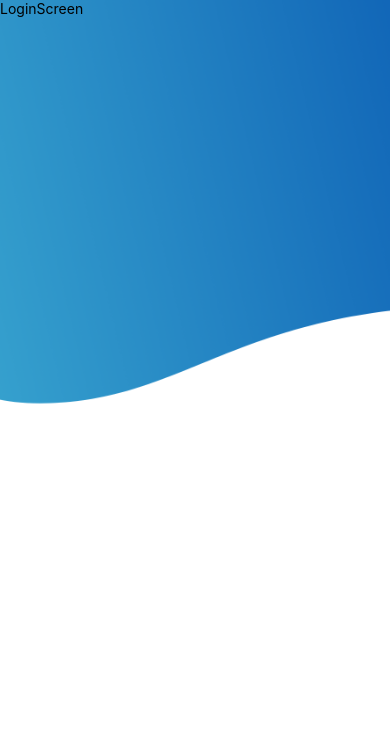
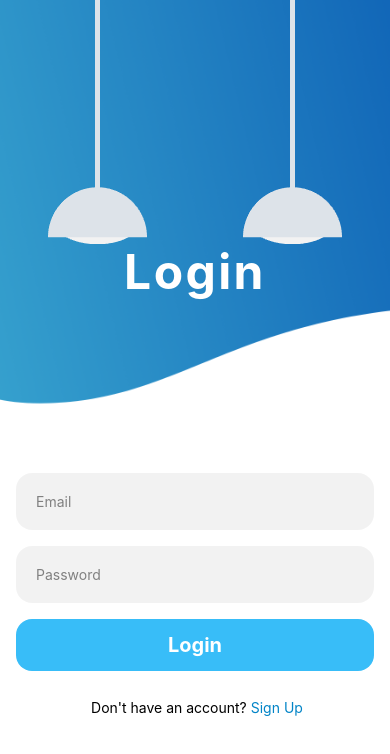
Before and after one commit to shakoorlab/Phenotyping-App, a React Native app in the folder Phenotyping/: screen /Login in a window 390 px wide. Shown: the top 754 px of the page. Built offline with nearby package versions, Linux system fonts and the light colour scheme.

Commit message:
login page template

```diff
--- a/Phenotyping/screens/login/LoginScreen.js
+++ b/Phenotyping/screens/login/LoginScreen.js
@@ -1,14 +1,65 @@
-import { View, Text, Image } from "react-native";
+import { View, Text, Image, TextInput, TouchableOpacity } from "react-native";
 import React from "react";
+import { StatusBar } from "expo-status-bar";
 
 export default function LoginScreen() {
   return (
     <View className="bg-white h-full w-full">
+      <StatusBar style="light" />
       <Image
         className="h-full w-full absolute"
         source={require("../../assets/images/background.png")}
       />
-      <Text>LoginScreen</Text>
+      <View className="flex-row justify-around w-full absolute">
+        <Image
+          className="h-[225] w-[90]"
+          source={require("../../assets/images/light.png")}
+        />
+        <Image
+          className="h-[160] w-[65]"
+          source={require("../../assets/images/light.png")}
+        />
+      </View>
+
+      {/* title and form */}
+      <View className="h-full w-full flex justify-around pt-40 pb-10">
+        {/* title */}
+        <View className="flex items-center">
+          <Text className="text-white font-bold tracking-wider text-5xl">
+            Login
+          </Text>
+        </View>
+
+        {/* form */}
+        <View className="flex items-center mx-4 space-y-4">
+          <View className="bg-black/5 p-5 rounded-2xl w-full">
+            <TextInput placeholder="Email" placeholderTextColor={"gray"} />
+          </View>
+          <View className="bg-black/5 p-5 rounded-2xl w-full mb-3">
+            <TextInput
+              placeholder="Password"
+              placeholderTextColor={"gray"}
+              secureTextEntry
+            />
+          </View>
+          {/* Login button */}
+          <View className="w-full">
+            <TouchableOpacity className="w-full bg-sky-400 p-3 rounded-2xl mb-3">
+              <Text className="text-xl font-bold text-white text-center">
+                Login
+              </Text>
+            </TouchableOpacity>
+          </View>
+          {/* directing to signing up */}
+          <View className="flex-row justify-center">
+            <Text> Don't have an account? </Text>
+            {/* link to sign up page */}
+            <TouchableOpacity>
+              <Text className="text-sky-600">Sign Up</Text>
+            </TouchableOpacity>
+          </View>
+        </View>
+      </View>
     </View>
   );
 }
```
Also changed, not shown: Phenotyping/assets/images/BG-Dark-p-2000.png (added), Phenotyping/assets/images/light.png (added).
